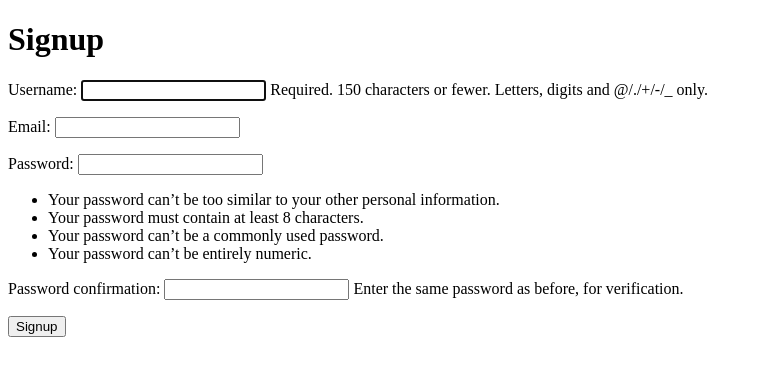
After one commit to Sheerwill/ToDoApp, a Django app: page /signup/ in a window 1280 px wide. The commit adds this page. Shown: the top 376 px of the page, without its empty margins (0-762 px from the left). Run offline with Django 4.2, Linux system fonts and the light colour scheme.

Commit message:
preliminary signup form

```diff
--- a/ToDoApp/settings.py
+++ b/ToDoApp/settings.py
@@ -56,7 +56,7 @@ ROOT_URLCONF = 'ToDoApp.urls'
 TEMPLATES = [
     {
         'BACKEND': 'django.template.backends.django.DjangoTemplates',
-        'DIRS': [],
+        'DIRS': ['myapp/templates'],
         'APP_DIRS': True,
         'OPTIONS': {
             'context_processors': [
--- a/myapp/forms.py
+++ b/myapp/forms.py
@@ -1,8 +1,16 @@
 from django import forms
+from django.contrib.auth.forms import UserCreationForm
 from . models import ToDoModel
-from django.forms.widgets import SelectDateWidget
+from django.contrib.auth.models import User
 
 class ToDoForm(forms.ModelForm):
     class Meta:
         model = ToDoModel
         fields = ["entry"]
+
+class SignupForm(UserCreationForm):
+    email = forms.EmailField()
+
+    class Meta:
+        model = User
+        fields = ['username', 'email', 'password1', 'password2']
--- a/myapp/templates/login.html
+++ b/myapp/templates/login.html
@@ -29,7 +29,7 @@
                     {{ form.as_p }}
                     <button type="submit" class = "btn btn-primary">Login</button>
                     <a href="#"> Forgot password?</a>
-                    <a href="#" class = "d-block">New user? Sign up </a>
+                    <a href="signup/" class = "d-block">New user? Sign up </a>
                 </form>
             </div>
         </div>
--- /dev/null
+++ b/myapp/templates/signup.html
@@ -0,0 +1,20 @@
+<!DOCTYPE html>
+<html lang="en">
+<head>
+    <meta charset="UTF-8">
+    <meta name="viewport" content="width=device-width, initial-scale=1.0">
+    <title>Document</title>
+</head>
+<body>
+    <div class = "row">
+        <div class = "col-12">
+            <h1>Signup</h1>
+            <form method="post">
+                {% csrf_token %}
+                {{ form.as_p }}
+                <button type="submit" class = "btn btn-primary">Signup</button>
+            </form>
+        </div>
+    </div>
+</body>
+</html>
--- a/myapp/urls.py
+++ b/myapp/urls.py
@@ -1,7 +1,7 @@
 from django.urls import path, include
 from .views import CustomLoginView, home #delete_todo
 from rest_framework import routers
-from .views import ToDoModelViewSet
+from .views import ToDoModelViewSet, signup
 from . models import ToDoModel
 
 router = routers.DefaultRouter(trailing_slash = False)
@@ -12,4 +12,5 @@ urlpatterns = [
     path('home/', home, name = 'home'),
     #path('home/<int:todo_id>/', delete_todo, name='delete_todo'),
     path('home/api/', include(router.urls)),
+    path('signup/', signup, name = 'signup'),
 ]
--- a/myapp/views.py
+++ b/myapp/views.py
@@ -2,7 +2,7 @@ from django.contrib.auth.views import LoginView
 from django.urls import reverse_lazy
 from django.http import HttpResponse, Http404
 from django.shortcuts import render, redirect
-from .forms import ToDoForm
+from .forms import ToDoForm, SignupForm
 from django.contrib.auth.models import User
 from django.contrib.auth.decorators import login_required
 from .models import ToDoModel
@@ -10,6 +10,7 @@ from django.http import JsonResponse
 from rest_framework import viewsets, filters
 from .serializers import ToDoModelSerializer
 from rest_framework.permissions import IsAuthenticated
+from django.contrib.auth import login, authenticate
 
 # Create your views here.
 class CustomLoginView(LoginView):
@@ -33,3 +34,17 @@ class ToDoModelViewSet(viewsets.ModelViewSet):
     def perform_create(self, serializer):
         # Set the user field of the model to the currently logged-in user
         serializer.save(user=self.request.user)
+
+def signup(request):
+    if request.method == 'POST':
+        form = SignupForm(request.POST)
+        if form.is_valid():
+            user = form.save()
+            username = form.cleaned_data.get('username')
+            password = form.cleaned_data.get('password1')
+            user = authenticate(username=username, password=password)
+            login(request, user)
+            return redirect('home/')
+    else:
+        form = SignupForm()
+    return render(request, 'signup.html', {'form': form})
```
Also changed, not shown: myapp/xy.html (added, +11 -0 lines).
